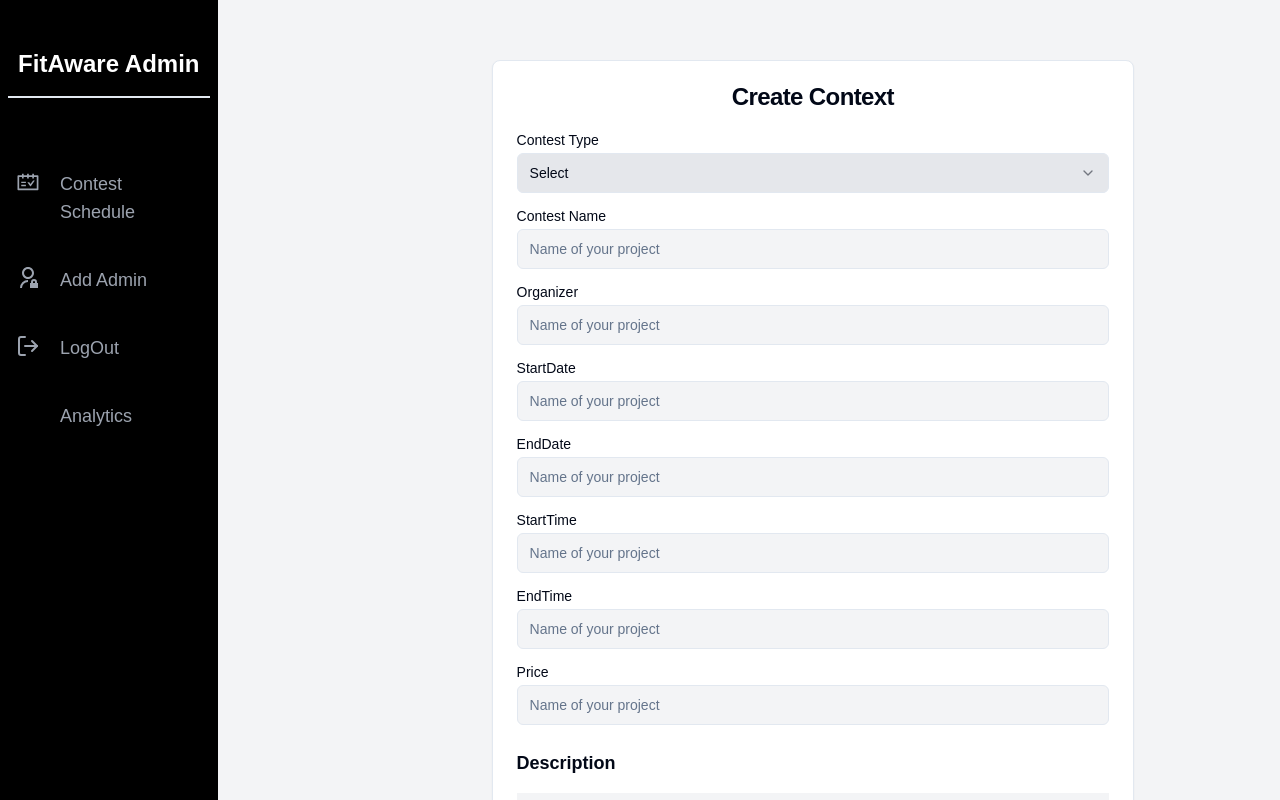
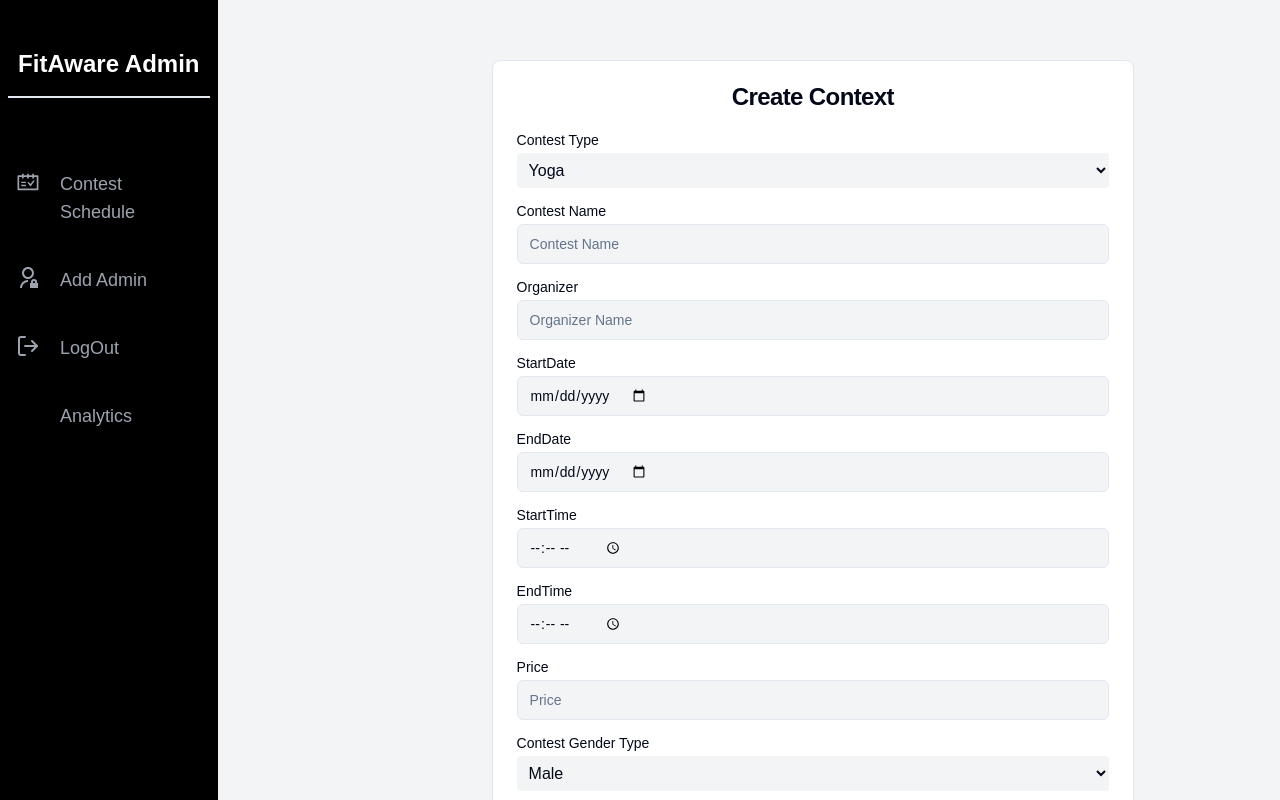
Before and after one commit to kesh-007/hackathon-client, a Next.js app: page /admin/alleve/events/oc in a window 1280 px wide. Shown: the top 800 px of the page. Built offline with nearby package versions, Linux system fonts and the light colour scheme.

Commit message:
fix:adding api and change color in analytics and made  some changes in forms

```diff
--- a/src/app/admin/alleve/Components/EventCard.tsx
+++ b/src/app/admin/alleve/Components/EventCard.tsx
@@ -22,7 +22,7 @@ import { Label } from "@/components/ui/label"
 
 export function EventCard(props) {
   return (
-    <Card className="w-[14.5rem] bg-gray-100 h-[12rem] flex flex-col justify-between">
+    <Card className="w-[14.5rem] bg-gray-100 border-2 border-gray-300 h-[12rem] flex flex-col justify-between">
       <CardHeader>
         <CardTitle>{props.title}</CardTitle>
         {/* <CardDescription>Deploy your new project in one-click.</CardDescription> */}
--- a/src/app/admin/alleve/analytics/page.tsx
+++ b/src/app/admin/alleve/analytics/page.tsx
@@ -11,26 +11,26 @@ function page() {
 
   const participant_count_data = [
     { data: [400, 630, 400], color: "rgba(0.5,0.5,0.5,0.2)", label: "Male" },
-    { data: [250, 300, 650], color: "black", label: "Female" }
+    { data: [250, 300, 650], color: "blueviolet", label: "Female" }
   ];
   const user_count = [
-    { data: [300,700,1243,1777,2621,3221], label: 'Male',color:'rgba(0.5,0.5,0.5,0.4)' },
-    { data: [20, 398, 800, 1420, 1967,2343], label: 'Female',color:'black' }
+    { data: [300,700,1243,1777,2621,3221], label: 'Male',color:'rgba(0.5,0.5,0.5,0.2)' },
+    { data: [20, 398, 800, 1420, 1967,2343], label: 'Female',color:'blueviolet' }
 
   ];
   const participant_count_ratio_data = [
     {
       data: [
-        { value:650 ,  label: 'Walkathon'},
-        { value:930 , label: 'TresureHunt' },
-        { value:1050 , label: 'PostContest' },
-      ],
+        { value:650 ,  label: 'Walkathon',color:'blueviolet'},
+        { value:930 , label: 'TresureHunt' ,color:'rgba(0.5,0.5,0.5,0.2)'},
+        { value:1050 , label: 'PostContest', color:'skyblue'},
+      ]
     },
   ];
   const gender_ratio = [{
     data: [
-      { id: 0, value: 500,color:'black', label: 'Male' },
-      { id: 1, value: 350,color:'rgba(0.5,0.5,0.5,0.2)' ,label: 'Female' },
+      { id: 0, value: 500,color:'rgba(0.5,0.5,0.5,0.2)', label: 'Male' },
+      { id: 1, value: 350,color:'blueviolet' ,label: 'Female' },
 
     ],
   }];
@@ -41,14 +41,14 @@ function page() {
         18, 15.2, 12, 10, 3, 3,
       ],
       label: "Usage Details",
-      color: "rgba(0.5,0.5,0.5,0.3)",
+      color: "blueviolet",
     }
   ];
 
 
   return (
     <div className="flex h-screen w-full justify-center items-center">
-      <div className="md:mt-10 mt-5 flex gap-2 ml-64">
+      <div className=" flex gap-2 ml-64 ">
         <div>
           <div className="mb-3">
             <Bar data={participant_count_data}/>
@@ -58,7 +58,7 @@ function page() {
           </div>
         </div>
       </div>
-      <div className="md:mt-10 mt-5 flex gap-2 ml-4">
+      <div className=" flex gap-2 ml-4">
         <div>
           <div className="flex gap-2">
             <Line data={user_count} />
--- a/src/app/admin/alleve/data/dummy.js
+++ b/src/app/admin/alleve/data/dummy.js
@@ -42,7 +42,7 @@ export const DATA = [
         date : "10-12-2023",
         time : "2.00-12.00",
         count : 300,
-        status : "completed"
+        status : "Completed"
     },
     {
         name : "AAA",
--- a/src/app/admin/alleve/events/admin-th/page.tsx
+++ b/src/app/admin/alleve/events/admin-th/page.tsx
@@ -17,7 +17,9 @@ function Page() {
   const [loc4, setloc4] = useState("");
   const [dec, setdec] = useState("");
   const [prc, setprc] = useState("");
+  const [gen, setgen] = useState("");
   const [suc, setSuc] = useState(false);
+  const [rec,setrec]=useState(false)
 
   const hassubmit = async (e) => {
     e.preventDefault();
@@ -34,8 +36,21 @@ function Page() {
       loc3,
       loc4,
       dec,
+      gender,
+
     };
-    const res = await axios.post("/api", dat);
+    const requiredFields = ['name', 'organizer', 'date', 'st', 'et','prc', 'loc1', 'loc2','loc3','loc4', 'dec'];
+    const hasEmptyField = requiredFields.some(field => !dat[field]);
+
+    if (hasEmptyField) {
+      setrec(true);
+
+      setTimeout(() => {
+        setrec(false);
+      }, 3000);
+      return;
+    }
+    const res = await axios.post("/admin/alleve/formdata/api-th", dat);
     if (res.status == 200) {
       setSuc(true);
 
@@ -47,14 +62,9 @@ function Page() {
 
   return (
     <>
-      <div className="flex justify-center">
-        {suc ? (
-          <h1 className="text-center bg-green-500 p-3 text-2xl font-semibold rounded fixed top-0   sm:w-1/3 w-1/2 ">
-            Submitted
-          </h1>
-        ) : (
-          <h1></h1>
-        )}
+      <div className="flex justify-center ">
+      <div className='flex justify-center '>{suc?<h1 className=' ml-[100%] text-center bg-black text-white p-3 text-2xl font-semibold rounded fixed top-0   sm:w-1/3 w-1/2 '>Submitted</h1>:<h1></h1>}</div>
+    <div className='flex justify-center '>{rec?<h1 className=' ml-[100%] text-center bg-black text-white p-3 text-2xl font-semibold rounded fixed top-0   sm:w-1/3 w-1/2 '>Enter all fields</h1>:<h1></h1>}</div>
       </div>
       <div className="flex gap-2 ">
         {/* <div className="border-2 border-gray-300 flex-2 p-5 rounded m-5 md:mt-10 mt-5  flex flex-col items-center h-[90%] fixed">
@@ -242,12 +252,22 @@ function Page() {
                   ></input>
                 </div>
               </div>
+              <div className="flex flex-col space-y-1.5">
+            <label className=' text-lg font-semibold mt-2' htmlFor="framework">Contest Gender Type</label>
+              <select className='bg-gray-200 rounded p-3'  onChange={(e) => {
+                      setgen(e.target.value);
+                    }}
 
+              >
+                <option value="Male">Male</option>
+                <option value="Female">Female</option>
+              </select>
+            </div>
               <label className="text-xl font-semibold mt-4 ">Description</label>
               <textarea
                 className="p-2 rounded-md bg-gray-200"
                 cols={6}
-                rows={10}
+                rows={6}
                 name="dec"
                 placeholder="Decription"
                 onChange={(e) => {
--- a/src/app/admin/alleve/events/admin-wt/page.tsx
+++ b/src/app/admin/alleve/events/admin-wt/page.tsx
@@ -14,9 +14,10 @@ function Page() {
   // const [loc,setloc]=useState('')
   // const [dec,setdec]=useState('')
   const [suc,setSuc]=useState(false)
+  const [rec,setrec]=useState(false)
   const [indat,setIndat]=useState({
-    ct:'yoga',
-    YogaconName:'',
+    ct:'Walkathon',
+    WalkathonName:'',
     organizer:'',
     date:'',
     st:'',
@@ -24,77 +25,104 @@ function Page() {
     sloc:'',
     eloc:'',
     dec:'',
-    price:0,
+    gender:'',
+    price:'',
   })
 
 
   const hassubmit = async (e) => {
     e.preventDefault();
-    const res= await axios.post('/api',indat)
-  if(res.status==200){
-    setSuc(true)
+    const requiredFields = ['WalkathonName', 'organizer', 'date', 'st', 'et', 'sloc', 'eloc', 'dec', 'price','gender'];
+    const hasEmptyField = requiredFields.some(field => !indat[field]);
 
-    setTimeout(()=>{setSuc(false); },3000)
+    if (hasEmptyField) {
+      setrec(true);
+
+      setTimeout(() => {
+        setrec(false);
+      }, 3000);
+      return;
+    }
 
 
-  }
-  };
+    const res = await axios.post("/admin/alleve/formdata/api-wt", indat);
+    if (res.status == 200) {
+      setSuc(true);
+
+      setTimeout(() => {
+        setSuc(false);
+      }, 3000);
+        }
+   }
+
 
   return <>
   <div className='mt-5'>
-    <Link className='bg-black text-white p-3 m-5  rounded-md  '  href="/alleve">Back</Link>
-    <div className='flex justify-center'>{suc?<h1 className='text-center bg-green-500 p-3 text-2xl font-semibold rounded fixed top-0   sm:w-1/3 w-1/2 '>Submitted</h1>:<h1></h1>}</div>
+
+    <div className='flex justify-center '>{suc?<h1 className=' ml-[100%] text-center bg-black text-white p-3 text-2xl font-semibold rounded fixed top-0   sm:w-1/3 w-1/2 '>Submitted</h1>:<h1></h1>}</div>
+    <div className='flex justify-center '>{rec?<h1 className=' ml-[100%] text-center bg-black text-white p-3 text-2xl font-semibold rounded fixed top-0   sm:w-1/3 w-1/2 '>Enter all fields</h1>:<h1></h1>}</div>
     </div>
-    <div className='ml-96'>
+    <div className='ml-[35%]'>
     <h1 className='ml-40 font-bold text-4xl mt-20 '>Add Walkathon Contest</h1>
   <div className=' md:p-10 p-5   md:m-10 m-5 border-2 border-gray-300 rounded w-[110%] '>
     <form className='flex flex-col gap-2' >
 
     <label  className=' text-lg font-semibold mt-2'  htmlFor="name">Walkathon Name</label>
-    <input className='p-2 bg-gray-300 rounded-md' type="text" id="username" name="name" onChange={(e)=>{
-          setIndat({...indat,YogaconName:e.target.value})
+    <input className='p-2 bg-gray-300 rounded-md' type="text" id="username" name="name" required onChange={(e)=>{
+          setIndat({...indat, WalkathonName:e.target.value})
     }}></input>
 
     <label  className=' text-lg font-semibold mt-2' htmlFor="organizer">Organizer</label>
-    <input className='p-2 bg-gray-300 rounded-md' type="text" id="organizer" name="organizer" onChange={(e)=>{
+    <input className='p-2 bg-gray-300 rounded-md' type="text" id="organizer" name="organizer" required onChange={(e)=>{
           setIndat({...indat,organizer:e.target.value})}}></input>
 
     <label  className=' text-lg font-semibold mt-2' htmlFor="date">Date</label>
-    <input className='p-2 bg-gray-300 rounded-md' type="date" id="date" name="date" onChange={(e)=>{
+    <input className='p-2 bg-gray-300 rounded-md' type="date" id="date" name="date" required onChange={(e)=>{
       setIndat({...indat,date:e.target.value})}}></input>
 
     <label  className=' text-lg font-semibold mt-2'> StartTime</label>
-    <input className='p-2 bg-gray-300 rounded-md' type="time" name='st' onChange={(e)=>{
+    <input className='p-2 bg-gray-300 rounded-md' type="time" name='st' required onChange={(e)=>{
       setIndat({...indat,st:e.target.value})}}/>
 
     <label  className=' text-lg font-semibold mt-2'> EndTime</label>
-    <input className='p-2 bg-gray-300 rounded-md' type="time" name='et' onChange={(e)=>{
+    <input className='p-2 bg-gray-300 rounded-md' type="time" name='et' required onChange={(e)=>{
       setIndat({...indat,et:e.target.value})}}/>
 
     <label  className=' text-lg font-semibold mt-2'>StartLocation</label>
-    <input className='p-2 bg-gray-300 rounded-md' type="text"  name="location" onChange={(e)=>{
+    <input className='p-2 bg-gray-300 rounded-md' type="text"  name="location" required onChange={(e)=>{
       setIndat({...indat,sloc:e.target.value})}}></input>
 
 <label  className=' text-lg font-semibold mt-2'>Destination</label>
-    <input className='p-2 bg-gray-300 rounded-md' type="text"  name="location" onChange={(e)=>{
+    <input className='p-2 bg-gray-300 rounded-md' type="text"  name="location" required onChange={(e)=>{
       setIndat({...indat,eloc:e.target.value})}}></input>
 
 <label  className=' text-lg font-semibold mt-2'>Price</label>
-    <input className='p-2 bg-gray-300 rounded-md' type="number"  name="price" onChange={(e)=>{
+    <input className='p-2 bg-gray-300 rounded-md' type="number"  name="price" required onChange={(e)=>{
       setIndat({...indat,price:e.target.value})}}></input>
+
+<div className="flex flex-col space-y-1.5">
+            <label className=' text-lg font-semibold mt-2' htmlFor="framework">Contest Gender Type</label>
+              <select className='bg-gray-300 rounded p-2' onChange={(e) => {
+                  setIndat({ ...indat, gender: e.target.value });
+
+                }} >
+                <option value="Male">Male</option>
+                <option value="Female">Female</option>
+              </select>
+            </div>
 
     <label  className=' text-lg font-semibold mt-2'>Description</label>
    <textarea className='bg-gray-300' name="dec" onChange={(e)=>{
     setIndat({...indat,dec:e.target.value})}}></textarea>
 <div className="flex justify-center">
-   <button className=' bg-black font-semibold p-3 rounded sm:mt-10 mt-5 border-2 border-black w-40 ml-20 sm:ml-60 xl:ml-8 lg:w-1/3 md:ml-72 md:w-60  hover:bg-white hover:text-black text-white'  type="submit"  onClick={hassubmit}>Submit</button>
+   <input type='submit' className=' bg-black font-semibold p-3 rounded sm:mt-10 mt-5 border-2 border-black w-40 ml-20 sm:ml-60 xl:ml-8 lg:w-1/3 md:ml-72 md:w-60  hover:bg-white hover:text-black text-white'  onClick={hassubmit}></input>
      </div>
     </form>
   </div>
   </div>
 
   </>
-}
+};
 
 
 export default Page;
--- a/src/app/admin/alleve/events/oc/AdminContestForm.tsx
+++ b/src/app/admin/alleve/events/oc/AdminContestForm.tsx
@@ -30,6 +30,7 @@ export function AdminContestForm() {
     st: "",
     et: "",
     dec: "",
+    gender:"",
     price: "",
   });
 
@@ -89,6 +90,7 @@ export function AdminContestForm() {
                   setIndat({ ...indat, organizer: e.target.value });
                 }}
               />
+
             </div>
             <div className="flex flex-col space-y-1.5">
               <Label htmlFor="name">StartDate</Label>
@@ -140,7 +142,20 @@ export function AdminContestForm() {
                 }}
               />
             </div>
-
+            <div className="flex flex-col space-y-1.5">
+            <Label htmlFor="framework">Contest Gender Type</Label>
+              <Select onChange={(e) => {
+                  setIndat({ ...indat, gender: e.target.value });
+                }}>
+                <SelectTrigger id="framework">
+                  <SelectValue placeholder="Select" />
+                </SelectTrigger>
+                <SelectContent position="popper">
+                  <SelectItem value="next">Male</SelectItem>
+                  <SelectItem value="sveltekit">Female</SelectItem>
+                </SelectContent>
+              </Select>
+            </div>
             <label className=" text-lg font-semibold mt-2">Description</label>
             <textarea
               name="dec"
--- a/src/app/admin/alleve/events/oc/page.tsx
+++ b/src/app/admin/alleve/events/oc/page.tsx
@@ -4,6 +4,25 @@ import axios from 'axios';
 import { useState } from 'react';
 import Link from 'next/link'
 import { AdminContestForm } from './AdminContestForm';
+import { Button } from "@/components/ui/button";
+import {
+  Card,
+  CardContent,
+  CardDescription,
+  CardFooter,
+  CardHeader,
+  CardTitle,
+} from "@/components/ui/card";
+import { Input } from "@/components/ui/input";
+import { Label } from "@/components/ui/label";
+import {
+  Select,
+  SelectContent,
+  SelectItem,
+  SelectTrigger,
+  SelectValue,
+} from "@/components/ui/select";
+
 
 
 function Page() {
@@ -17,33 +36,172 @@ function Page() {
     edate:'',
     st:'',
     et:'',
+    gender:'',
     dec:'',
     price:'',
   })
   const [suc,setSuc]=useState(false)
+  const [rec,setrec]=useState(false)
 
 
   const hassubmit = async (e) => {
     e.preventDefault();
-    const res= await axios.post('/api',indat)
-  if(res.status==200){
-    setSuc(true)
+    console.log(indat)
+    const requiredFields = ['ct','conName', 'organizer', 'sdate','edate', 'st', 'et', 'dec','gender', 'price'];
+    const hasEmptyField = requiredFields.some(field => !indat[field]);
 
-    setTimeout(()=>{setSuc(false); },3000)
+    if (hasEmptyField) {
+      setrec(true);
+
+      setTimeout(() => {
+        setrec(false);
+      }, 3000);
+      return;
+    }
 
 
-  }
+    const res = await axios.post("/admin/alleve/formdata/api-yg", indat);
+    if (res.status == 200) {
+      setSuc(true);
+
+      setTimeout(() => {
+        setSuc(false);
+      }, 3000);
+        }
+
   };
 
   return <>
   <div className='mt-5'>
     <Link className='bg-black text-white p-3 m-5  rounded-md '  href="/alleve">Back</Link>
-    <div className='flex justify-center'>{suc?<h1 className='text-center bg-green-500 p-3 text-2xl font-semibold rounded fixed top-0   sm:w-1/3 w-1/2 '>Submitted</h1>:<h1></h1>}</div>
+    <div className='flex justify-center '>{suc?<h1 className=' ml-[100%] text-center bg-black text-white p-3 text-2xl font-semibold rounded fixed top-0   sm:w-1/3 w-1/2 '>Submitted</h1>:<h1></h1>}</div>
+    <div className='flex justify-center '>{rec?<h1 className=' ml-[100%] text-center bg-black text-white p-3 text-2xl font-semibold rounded fixed top-0   sm:w-1/3 w-1/2 '>Enter all fields</h1>:<h1></h1>}</div>
+
     </div>
     <div className='ml-[30%] mt-10'>
 
   <div className=' mt-5 rounded '>
-    <AdminContestForm/>
+  <Card className="w-[250%] overflow-scroll">
+      <CardHeader>
+        <CardTitle className="text-center">Create Context</CardTitle>
+        {/* <CardDescription>Deploy your new project in one-click.</CardDescription> */}
+      </CardHeader>
+      <CardContent>
+        <form>
+          <div className="grid w-full items-center gap-4">
+            <div className="flex flex-col space-y-1.5">
+              <Label htmlFor="framework">Contest Type</Label>
+              <select className='bg-gray-100 rounded p-2' onChange={(e) => {
+                  setIndat({ ...indat, ct: e.target.value });
+                  console.log(e.target.value)
+                }}>
+                <option>Yoga</option>
+                <option>other</option>
+              </select>
+            </div>
+
+            <div className="flex flex-col space-y-1.5">
+              <Label htmlFor="name">Contest Name</Label>
+              <Input
+                id="name"
+                placeholder="Contest Name"
+                onChange={(e) => {
+                  setIndat({ ...indat, conName: e.target.value });
+                }}
+              />
+            </div>
+
+            <div className="flex flex-col space-y-1.5">
+              <Label htmlFor="name">Organizer</Label>
+              <Input
+                id="name"
+                placeholder="Organizer Name"
+                onChange={(e) => {
+                  setIndat({ ...indat, organizer: e.target.value });
+                }}
+              />
+
+            </div>
+            <div className="flex flex-col space-y-1.5">
+              <Label htmlFor="name">StartDate</Label>
+              <Input
+                id="name"
+                type='date'
+                placeholder="Start Date"
+                onChange={(e) => {
+                  setIndat({ ...indat, sdate: e.target.value });
+                }}
+              />
+            </div>
+            <div className="flex flex-col space-y-1.5">
+              <Label htmlFor="name">EndDate</Label>
+              <Input
+                id="name"
+                type='date'
+
+                onChange={(e) => {
+                  setIndat({ ...indat, edate: e.target.value });
+                }}
+              />
+            </div>
+            <div className="flex flex-col space-y-1.5">
+              <Label htmlFor="name">StartTime</Label>
+              <Input
+                id="name"
+                type='time'
+                onChange={(e) => {
+                  setIndat({ ...indat, st: e.target.value });
+                }}
+              />
+            </div>
+            <div className="flex flex-col space-y-1.5">
+              <Label htmlFor="name">EndTime</Label>
+              <Input
+                id="name"
+                type='time'
+                placeholder="Name of your project"
+                onChange={(e) => {
+                  setIndat({ ...indat, et: e.target.value });
+                }}
+              />
+            </div>
+            <div className="flex flex-col space-y-1.5">
+              <Label htmlFor="name">Price</Label>
+              <Input
+                id="name"
+                placeholder="Price"
+                onChange={(e) => {
+                  setIndat({ ...indat, price: e.target.value });
+                }}
+              />
+            </div>
+            <div className="flex flex-col space-y-1.5">
+            <Label htmlFor="framework">Contest Gender Type</Label>
+              <select className='bg-gray-100 rounded p-2' onChange={(e) => {
+                  setIndat({ ...indat, gender: e.target.value });
+
+                }} >
+                <option value="Male">Male</option>
+                <option value="Female">Female</option>
+              </select>
+            </div>
+            <Label className='mt-2'>Description</Label>
+            <textarea
+              name="dec"
+              rows={5}
+              className="bg-gray-100"
+              onChange={(e) => {
+                setIndat({ ...indat, dec: e.target.value });
+              }}
+            ></textarea>
+          </div>
+        </form>
+      </CardContent>
+      <CardFooter className="flex justify-center ">
+        {/* <Button variant="outline">Cancel</Button> */}
+        <Button className='p-2 w-40' onClick={hassubmit}>Submit</Button>
+      </CardFooter>
+    </Card>
   </div>
   </div>
 
```
Also changed, not shown: src/app/admin/alleve/formdata/api-th/route.ts (added, +15 -0 lines), src/app/admin/alleve/formdata/api-wt/route.ts (added, +15 -0 lines), src/app/admin/alleve/formdata/api-yg/route.ts (added, +15 -0 lines), src/app/admin/alleve/page.tsx (+5 -5 lines).
